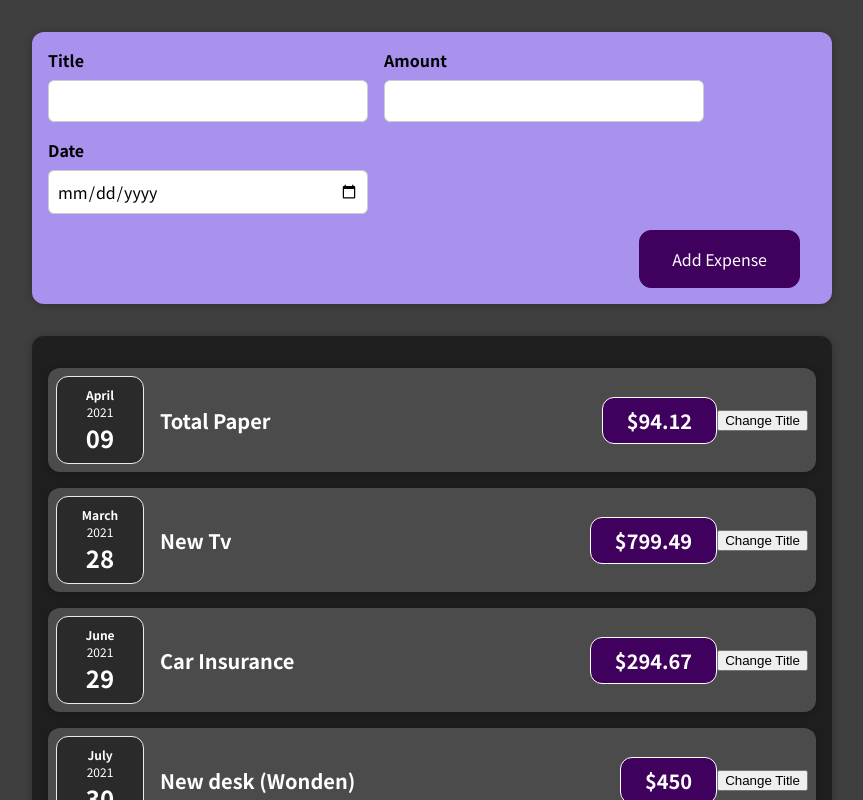
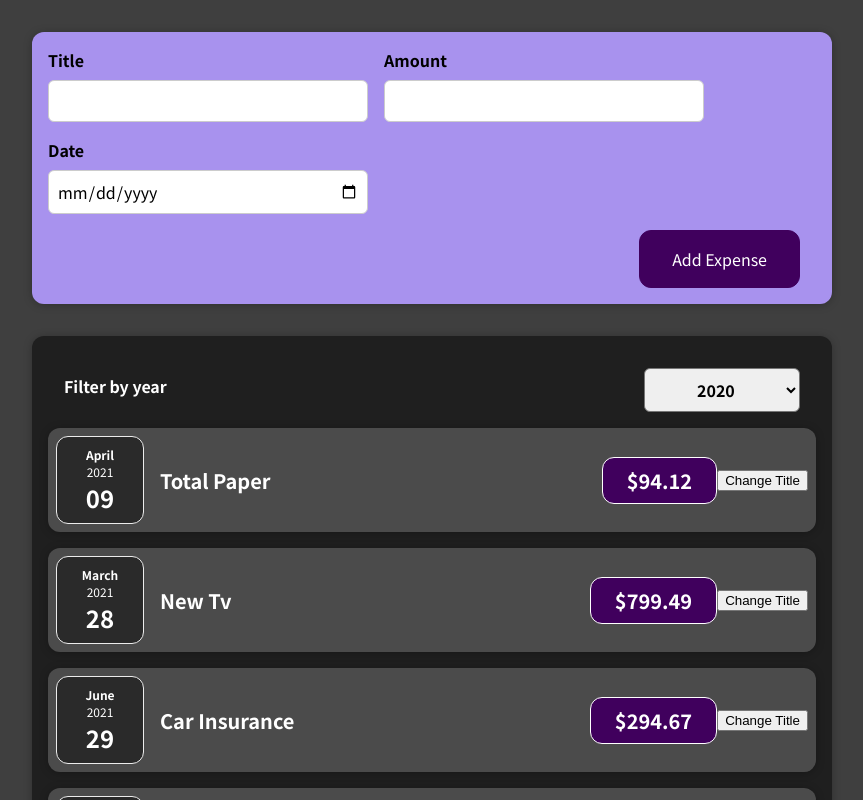
Before and after one commit to jsidd06/Guide_Table, a React (Create React App) app: page / in a window 1280 px wide. Shown: the top 800 px of the page, without its empty margins (208-1071 px from the left). Built offline with nearby package versions, Linux system fonts and the light colour scheme.

Commit message:
add child to parent components

```diff
--- a/src/components/Expense/Expense.jsx
+++ b/src/components/Expense/Expense.jsx
@@ -1,11 +1,18 @@
-import React from "react";
+import React, { useState } from "react";
 import Card from "../Card/Card";
 import '../Expense/Expense.css'
+import ExpensesFilter from "../ExpenseFilter/ExpenseFilter";
 import ExpenseItem from "../ExpenseItem/ExpenseItem";
 
 const Expense = (props) => {
+  const [filterYear, setFilterYear] = useState('2020')
+  const filterExpenseHandler = selectedYear => {
+    setFilterYear(selectedYear)
+  }
   return (
+    <div>
     <Card className="expenses">
+    <ExpensesFilter selected={filterYear} onChangeFilter={filterExpenseHandler} />
       <ExpenseItem
         title={props.items[0].title}
         amount={props.items[0].amount}
@@ -27,6 +34,7 @@ const Expense = (props) => {
         date={props.items[3].date}
       />
     </Card>
+    </div>
   );
 }
 
--- /dev/null
+++ b/src/components/ExpenseFilter/ExpenseFilter.css
@@ -0,0 +1,24 @@
+.expenses-filter {
+    color: white;
+    padding: 0 1rem;
+  }
+
+  .expenses-filter__control {
+    display: flex;
+    width: 100%;
+    align-items: center;
+    justify-content: space-between;
+    margin: 1rem 0;
+  }
+
+  .expenses-filter label {
+    font-weight: bold;
+    margin-bottom: 0.5rem;
+  }
+
+  .expenses-filter select {
+    font: inherit;
+    padding: 0.5rem 3rem;
+    font-weight: bold;
+    border-radius: 6px;
+  }
--- /dev/null
+++ b/src/components/ExpenseFilter/ExpenseFilter.jsx
@@ -0,0 +1,24 @@
+import React from 'react';
+
+import '../ExpenseFilter/ExpenseFilter.css';
+
+const ExpensesFilter = (props) => {
+  const dropDownChangeHandler = (event) => {
+    props.onChangeFilter(event.target.value)
+  }
+  return (
+    <div className='expenses-filter'>
+      <div className='expenses-filter__control'>
+        <label>Filter by year</label>
+        <select value={props.selected} onChange={dropDownChangeHandler}>
+          <option value='2022'>2022</option>
+          <option value='2021'>2021</option>
+          <option value='2020'>2020</option>
+          <option value='2019'>2019</option>
+        </select>
+      </div>
+    </div>
+  );
+};
+
+export default ExpensesFilter;
```
